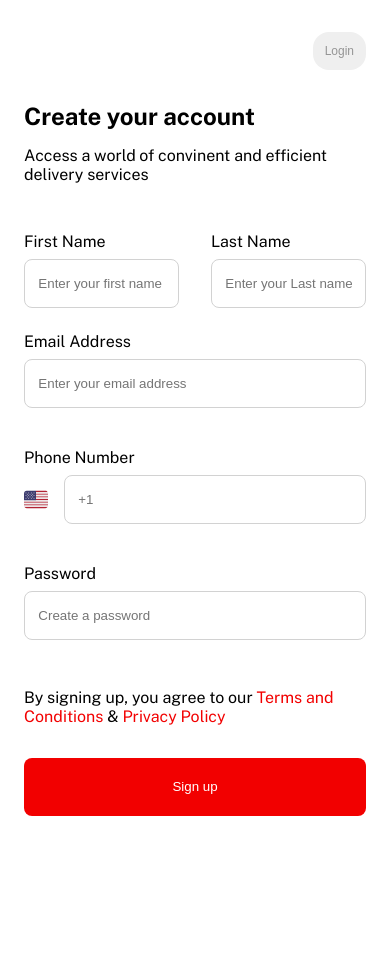
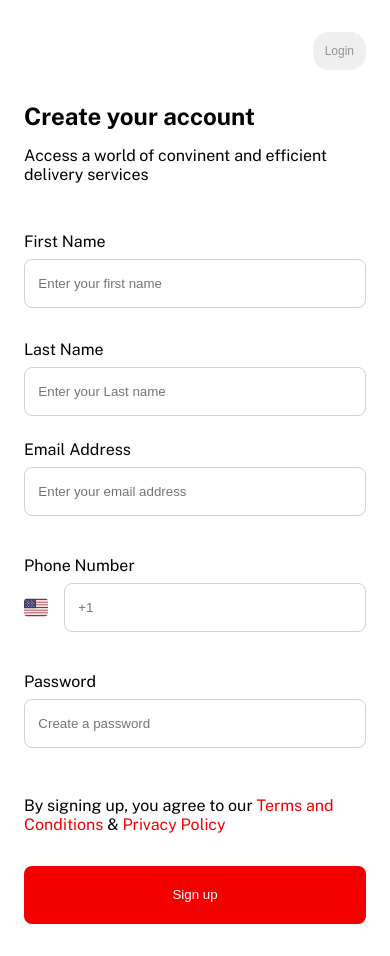
Before and after one commit to Wakaoluuwajuon/SAFF-LOGISTICS, a plain HTML site: page index.html in a window 390 px wide. Before the commit the page ends 848 px from the top, so only its background shows below. Drawn offline with nearby package versions, Linux system fonts and the light colour scheme.

Commit message:
make change

```diff
--- a/style.css
+++ b/style.css
@@ -62,7 +62,7 @@ span{
     padding: 1em 2em;
     border: none;
     border-radius: 16px;
-    color: #959595;
+    color: blue;
     font-size: 12px;
     cursor: pointer;
 }
@@ -198,6 +198,29 @@ span{
         grid-template-columns: 1fr;
     }
 
+    .firstname-and-lastname-wrapper{
+        display: flex;
+        flex-direction: column;
+        justify-content: space-between;
+        gap: 2em;
+        width: 100%;
+        margin-bottom: 1.5em;
+    }
+
+    .firstname{
+        display: flex;
+        flex-direction: column;
+        width: 100%;
+        gap: 0.5em;
+    }
+
+    .Lastname{
+        display: flex;
+        flex-direction: column;
+        width: 100%;
+        gap: 0.5em;
+    }
+
     .login-button{
         padding: 1em 1em;
         border: none;
```
Also changed, not shown: 1 other file.
